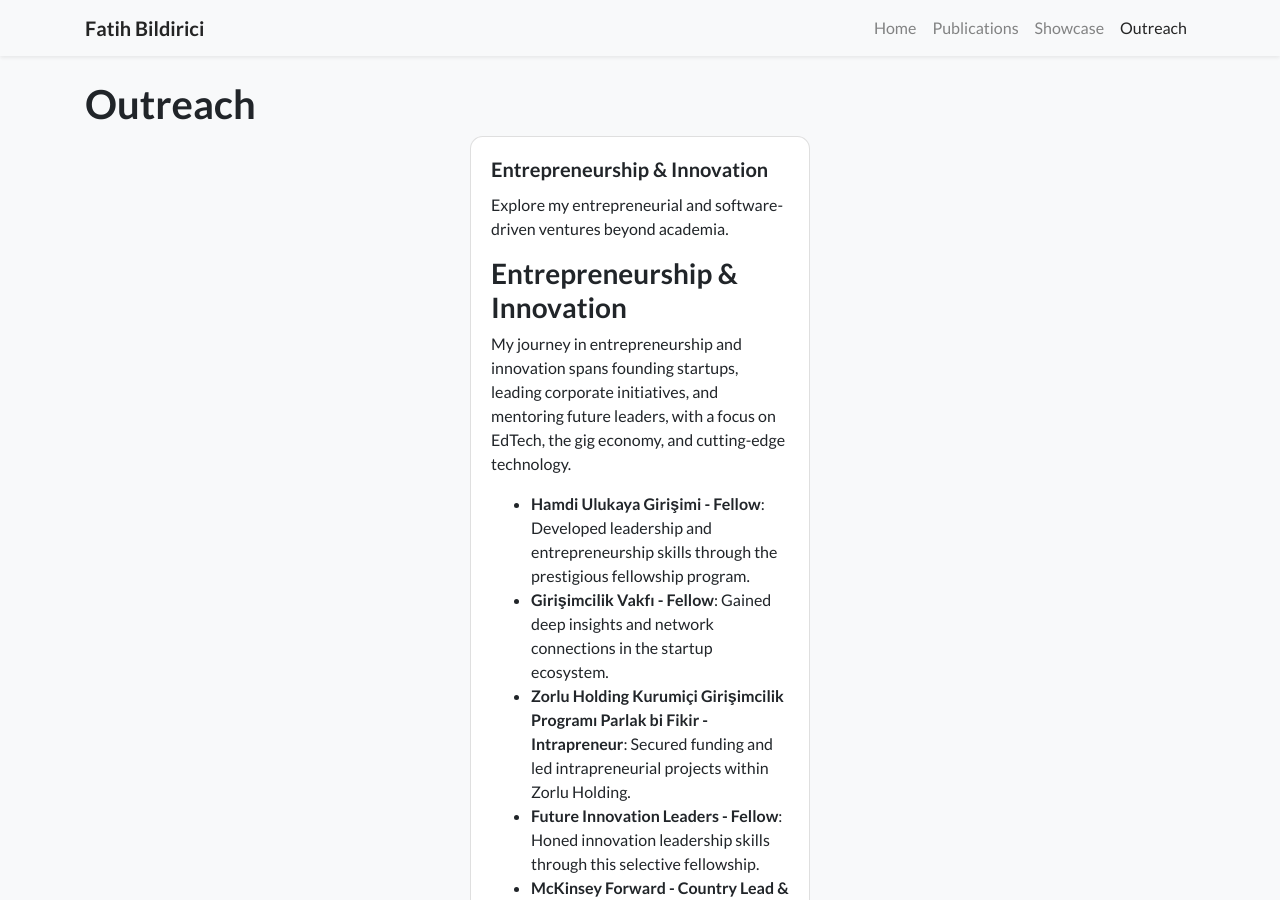
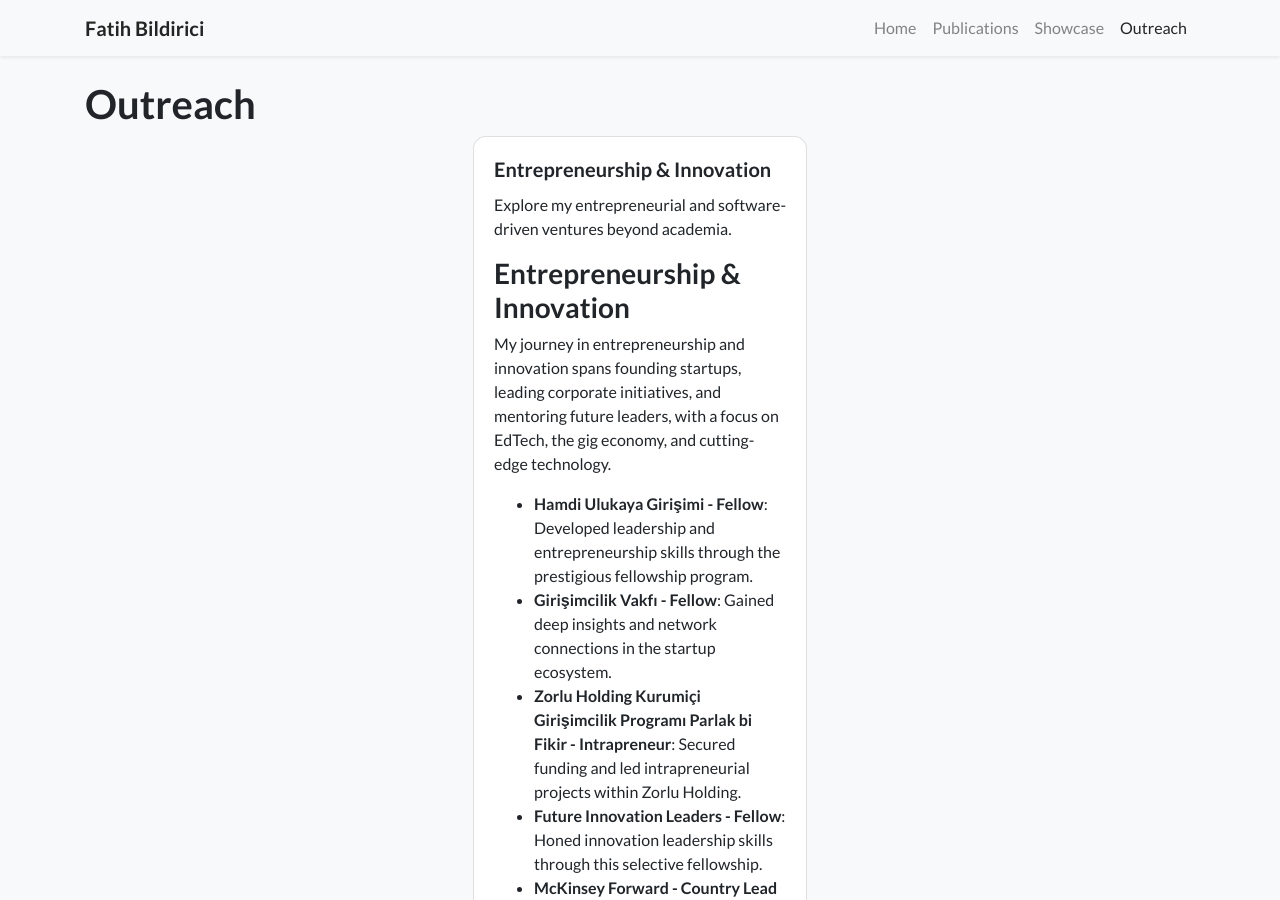
Before and after one commit to fbildirici/fbildirici.github.io, a Jekyll site: the page built from outreach.html, in a window 1280 px wide and 900 px high. Built offline with Jekyll 4.4.1, drawn with Linux system fonts in a browser that asks for light colours; nearby versions of some CDN libraries; a style sheet for code colours, icons or effects is not loaded.

Commit message:
outreach png

```diff
--- a/outreach.html
+++ b/outreach.html
@@ -6,7 +6,7 @@
 ---
 
 <h1>Outreach</h1>
-<div class="container">
+<div class="container-fluid px-4">
   <div class="row justify-content-center">
     {% for item in site.outreach %}
       <div class="col-lg-4 col-md-6 col-sm-12 mb-4 d-flex">
```
